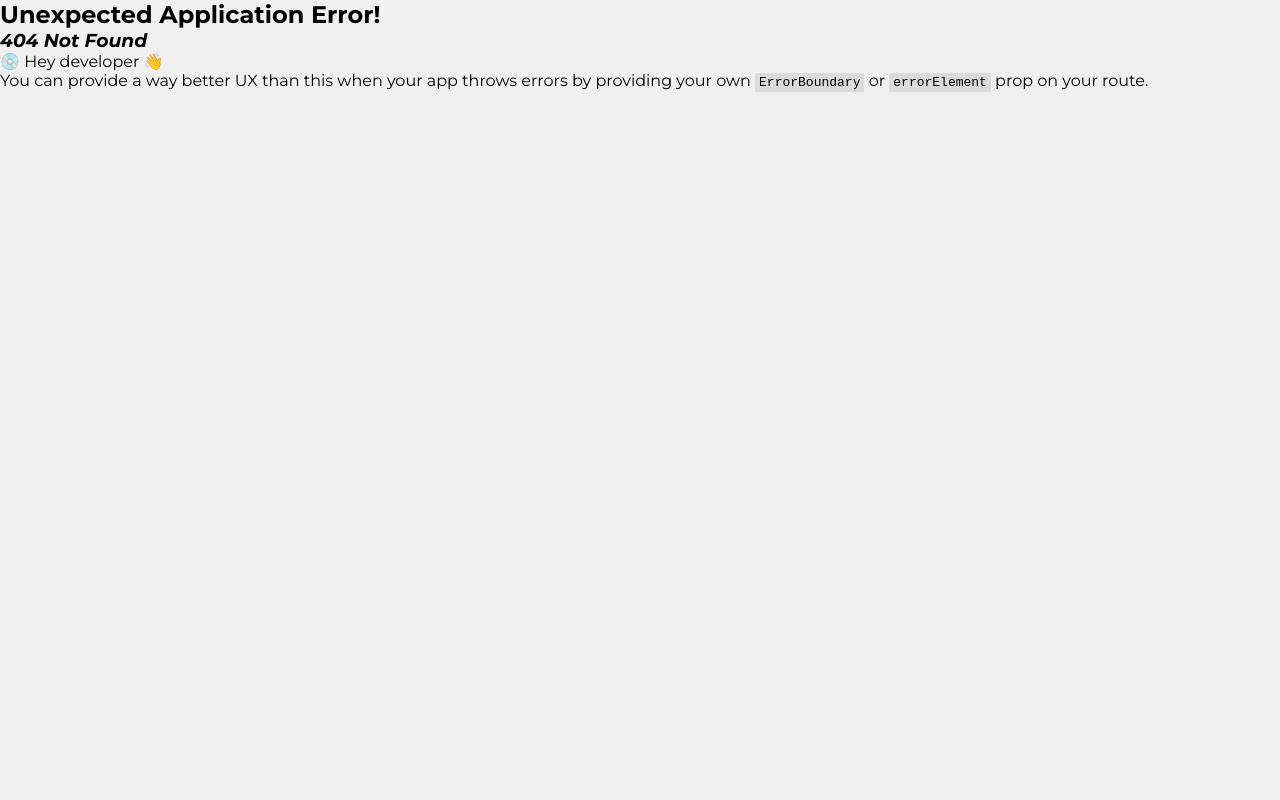
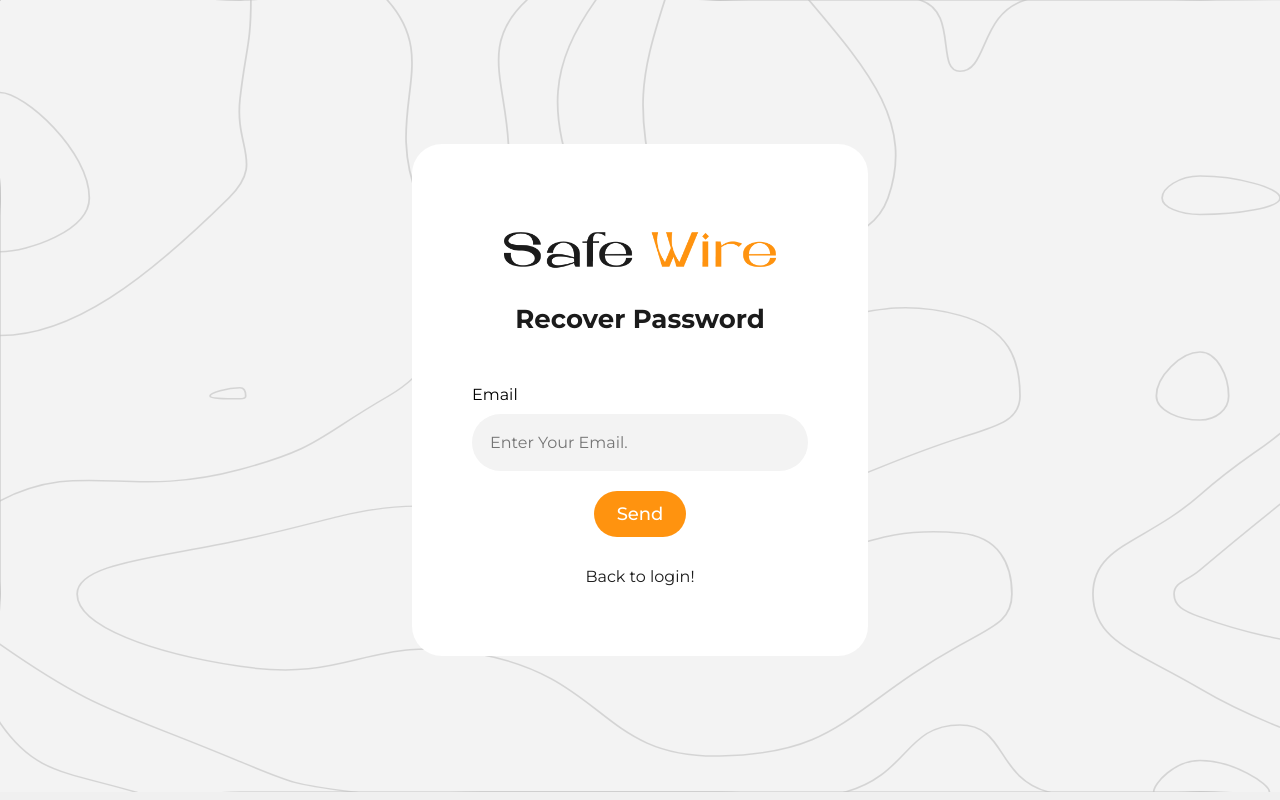
Before and after one commit to kr1shh/Safe_Wire, a React (Vite) app: page /forgotpassword in a window 1280 px wide. Before the commit this address had no page. Built offline with nearby package versions, Linux system fonts and the light colour scheme.

Commit message:
recovery styled

```diff
--- a/package.json
+++ b/package.json
@@ -13,6 +13,7 @@
     "react": "^18.3.1",
     "react-dom": "^18.3.1",
     "react-hot-toast": "^2.4.1",
+    "react-spinners": "^0.14.1",
     "sass": "^1.77.8"
   },
   "devDependencies": {
--- a/src/App.jsx
+++ b/src/App.jsx
@@ -5,7 +5,7 @@ import {
   createRoutesFromElements,
 } from "react-router-dom";
 import Layout from "./Layout";
-import { Login, Register, Home } from "./pages";
+import { Login, Register, Home, ForgotPass, UpdatePass } from "./pages";
 
 const App = () => {
 
@@ -15,6 +15,8 @@ const App = () => {
         <Route path="" element={ <Home/> }></Route>
         <Route path="login" element= { <Login/> }></Route>
         <Route path="register" element={ <Register/> }></Route>
+        <Route path="forgotpassword" element={ <ForgotPass/> }></Route>
+        <Route path="updatepassword" element={ <UpdatePass/> }></Route>
       </Route>
     )
   )
--- /dev/null
+++ b/src/pages/ForgotPass.jsx
@@ -0,0 +1,126 @@
+import "./forgotPass.scss";
+import { Background } from "../components";
+import logo from "../assets/logo.png";
+import { useState } from "react";
+import documentTitle from "../extras/documentTitle";
+import { Link, useNavigate } from "react-router-dom";
+import { Toaster, toast } from "react-hot-toast";
+import { PropagateLoader } from "react-spinners";
+
+const ForgotPass = () => {
+  documentTitle("Recovery - Safe Wire");
+
+  const [recData, setRecData] = useState({
+    email: "",
+    newPassword: "",
+  });
+  const [check, setCheck] = useState({
+    email: "",
+    loading: false,
+  });
+
+  const navigate = useNavigate();
+
+  const emailPattern = /^[^\s@]+@[^\s@]+\.[^\s@]+$/;
+
+  const handleChange = (e) => {
+    const { name, value } = e.target;
+
+    setRecData((prevState) => ({
+      ...prevState,
+      [name]: value,
+    }));
+
+    if (!emailPattern.test(value)) {
+      setCheck({
+        email: "true",
+      });
+    } else {
+      setCheck({
+        email: "false",
+      });
+    }
+  };
+
+  const handleSubmit = async () => {
+    if (recData.email === "" || !emailPattern.test(recData.email) ) {
+      toast.error("Enter a Valid Email!");
+      return;
+    }
+
+    console.log("send Clicked");
+    setCheck({
+      loading: true,
+    });
+
+    setTimeout(() => {
+      setCheck({
+        loading: false,
+      });
+    }, 2000);
+
+    navigate("/updatepassword");
+  };
+
+  return (
+    <>
+      <div className="rec-container">
+        {check.loading ? (
+          <div className="rec-loading">
+            <PropagateLoader color="#FF930F" />
+          </div>
+        ) : (
+          ""
+        )}
+
+        <div className="rec-card">
+          <div className="rec-title">
+            <img src={logo} alt="Logo" />
+            <h1>Recover Password</h1>
+          </div>
+          <div className="rec-content">
+            <label htmlFor="email">Email</label>
+            <input
+              type="text"
+              name="email"
+              id="email"
+              required
+              value={recData.email}
+              onChange={handleChange}
+              placeholder="Enter Your Email."
+              style={
+                check.email === "true"
+                  ? { border: "1px solid red" }
+                  : { border: "none" }
+              }
+            />
+          </div>
+          <button
+            onClick={() => {
+              handleSubmit("send");
+            }}
+          >
+            Send
+          </button>
+          <Link>Back to login!</Link>
+        </div>
+      </div>
+
+      <Toaster />
+
+      <div
+        style={{
+          width: "100%",
+          height: "99vh",
+          position: "absolute",
+          top: "0",
+          zIndex: 1,
+        }}
+      >
+        <Background />
+      </div>
+    </>
+  );
+};
+
+export default ForgotPass;
--- a/src/pages/Login.jsx
+++ b/src/pages/Login.jsx
@@ -57,7 +57,7 @@ const Login = () => {
           <button>Login</button>
 
           <div className="rec">
-            <Link to={"/"}>Forgot Password?</Link>
+            <Link to={"/forgotpassword"}>Forgot Password?</Link>
             <Link to={"/register"}>Creact account!</Link>
           </div>
         </div>
--- a/src/pages/Register.jsx
+++ b/src/pages/Register.jsx
@@ -76,6 +76,7 @@ const Register = () => {
     //API Request
 
     toast.success("Success");
+
   };
 
   return (
--- /dev/null
+++ b/src/pages/UpdatePass.jsx
@@ -0,0 +1,103 @@
+import "./forgotPass.scss";
+import { Background } from "../components";
+import logo from "../assets/logo.png";
+import { useState } from "react";
+import documentTitle from "../extras/documentTitle";
+import { Link } from "react-router-dom";
+import  { Toaster,toast } from "react-hot-toast";
+import { PropagateLoader } from "react-spinners";
+
+
+const UpdatePass = () => {
+    documentTitle("Update Password - Safe Wire");
+
+    const [recData, setRecData] = useState({
+      email: "",
+      newPassword: "",
+    });
+    const [check, setCheck] = useState({
+      emailCheck: true,
+      loading: false,
+    });
+
+
+    const handleChange = (e) => {
+      const { name, value } = e.target;
+      setRecData((prevState) => ({
+        ...prevState,
+        [name]: value,
+      }));
+    };
+
+    const handleSubmit = async () => {
+      if( recData.newPassword === "") {
+          toast.error("Enter a Strong Password!");
+          return;
+      }
+        setCheck({
+          loading:true
+        })
+
+        setTimeout(()=>{
+          setCheck({
+              loading:false
+          })
+        },2000)
+    };
+
+    return (
+      <>
+        <div className="rec-container">
+          {check.loading ? (
+            <div className="rec-loading">
+              <PropagateLoader color="#FF930F" />
+            </div>
+          ) : (
+            ""
+          )}
+            <div className="rec-card">
+              <div className="rec-title">
+                <img src={logo} alt="Logo" />
+                <h1>Update Password</h1>
+              </div>
+              <div className="rec-content">
+                <label htmlFor="email">New Password</label>
+                <input
+                  type="text"
+                  name="email"
+                  id="email"
+                  required
+                  value={recData.email}
+                  onChange={handleChange}
+                  placeholder="Enter New Password."
+                />
+              </div>
+              <button
+                onClick={() => {
+                  handleSubmit("update");
+                }}
+              >
+                Update
+              </button>
+              <Link>Back to login!</Link>
+            </div>
+        </div>
+
+        <Toaster />
+
+        <div
+          style={{
+            width: "100%",
+            height: "99vh",
+            position: "absolute",
+            top: "0",
+            zIndex: 1,
+          }}
+        >
+          <Background />
+        </div>
+      </>
+    );
+  };
+
+export default UpdatePass
--- /dev/null
+++ b/src/pages/forgotPass.scss
@@ -0,0 +1,92 @@
+@import "../theme/variables";
+
+.rec-container{
+    width: 100%;
+    height: 100vh;
+    display: flex;
+    align-items: center;
+    justify-content: center;
+    position: relative;
+    z-index: 10;
+
+    .rec-card{
+        background-color: $white;
+        display: flex;
+        align-items: center;
+        justify-content: center;
+        flex-direction: column;
+        padding: 60px 60px 50px 60px;
+        border-radius: 30px;
+
+
+        .rec-title{
+            img{
+                width: 300px;
+            }
+            h1{
+                color: $dark;
+                font-size: 26px;
+                text-align: center;
+            }
+        }
+
+        .rec-content{
+            display: flex;
+            flex-direction: column;
+            gap: 10px;
+            margin-top: 50px;
+
+            input{
+                width: 300px;
+                padding: 19px 18px;
+                font-size: 16px;
+                border-radius: 100px;
+                border: none;
+                background-color: $secondary;
+                font-family: $montserrat;
+
+                &:focus{
+                    outline: none;
+                }
+            }
+        }
+    }
+
+    button{
+        background-color: $accent;
+        border: none;
+        border-radius: 50px;
+        font-size: 18px;
+        padding: 12px 23px;
+        color: $white;
+        font-family: $montserrat;
+        cursor: pointer;
+        font-weight: 500;
+        margin: 20px 0 10px 0;
+
+        &:focus{
+            outline: none;
+        }
+    }
+
+    a{
+        text-decoration: none;
+        color: $dark;
+        margin: 20px 0 20px 0;
+
+        &:hover{
+            text-decoration:underline ;
+        }
+    }
+
+    .rec-loading{
+        width: 100%;
+        height: 100%;
+        position: absolute;
+        z-index: 30;
+        display: flex;
+        align-items: center;
+        justify-content: center;
+        background-color: rgba(255, 255, 255, 0.7);
+    }
+}
--- a/src/pages/index.js
+++ b/src/pages/index.js
@@ -2,5 +2,7 @@ import Dashboard from "./Dashboard";
 import Login from "./Login";
 import Register from "./Register";
 import Home from "./Home";
+import ForgotPass from "./ForgotPass";
+import UpdatePass from "./UpdatePass";
 
-export { Dashboard, Login, Register,Home }
+export { Dashboard, Login, Register, Home, ForgotPass, UpdatePass };
```
Also changed, not shown: 1 other file (tests, documents, lock files or other folders).
